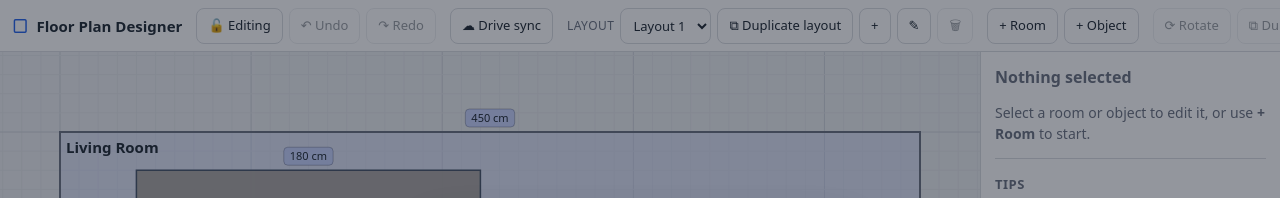
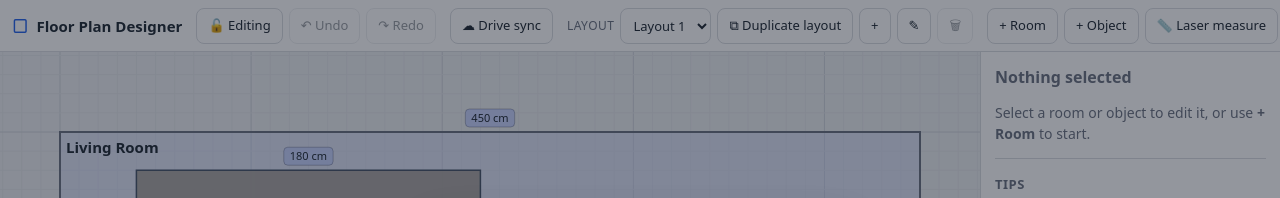
Before and after one commit to mchr3k/mchr3k.github.com, a Jekyll site: the page floorplan/index.html, which Jekyll copies as it is, in a window 1280 px wide. Shown: the top 198 px of the page. Built offline with Jekyll 4.4.1, drawn with Linux system fonts in a browser that asks for light colours; comment, search, counter and statistics services are not loaded; part of the change alters nothing that is shown.

Commit message:
Add a laser measure tool
New 'Laser measure' toolbar button beside '+ Object' toggles a measure
mode. In the mode all edge distance labels are hidden and a draggable
laser tool casts a ray that reports the distance, for cross-checking a
real laser reading. The right panel offers:
- Measure between walls (default) or between walls or objects
- Axis horizontal or vertical
- From one side to the other (full span) or from the tool
- Direction forwards/backwards (for the from-the-tool mode)

Wall distances follow the room outline, so cut-ins read closer and
cut-outs further; in 'walls or objects' mode the ray stops at furniture.
Click the button again (or Done) to exit.

```diff
--- a/floorplan/app.js
+++ b/floorplan/app.js
@@ -70,6 +70,12 @@
   }
   /** @type {{kind:'room'|'object', roomId:string, objId?:string}|null} */
   let selection = null;
+  // Laser-measure tool. When non-null the app is in laser mode: edge labels are
+  // hidden and a draggable "laser" casts a horizontal/vertical ray that reads the
+  // distance to the room walls (cut-in/out aware) — optionally stopping at
+  // objects. { x, y } world cm; target 'walls'|'objects'; axis 'h'|'v';
+  // dir 1 (forwards) | -1 (backwards); mode 'span' (side-to-side) | 'tool'.
+  let laser = null;
   // When locked, the canvas is view/select-only: dragging pans and edge labels
   // just select, so nothing can be moved or edited by accident. Pan/zoom and the
   // side panel still work. Defaults on per device (set in boot()).
@@ -347,6 +353,7 @@
     // The drag overlay goes above even the edge labels so it's always visible.
     if (dragLayer && dragLayer.childNodes.length) svg.appendChild(dragLayer);
     dragLayer = null;
+    if (laser) drawLaser();
     updateZoomSelect();
   }
 
@@ -856,6 +863,101 @@
       if ((a[0] <= x && b[0] > x) || (b[0] <= x && a[0] > x)) ys.push(a[1] + ((x - a[0]) / (b[0] - a[0])) * (b[1] - a[1]));
     }
     return ys;
+  }
+
+  // ---------------------------------------------------------------------------
+  // Laser measure
+  // ---------------------------------------------------------------------------
+  function toggleLaser() {
+    if (laser) {
+      laser = null;
+    } else {
+      selection = null;
+      const [cx, cy] = screenToWorld(wrap.clientWidth / 2, wrap.clientHeight / 2);
+      laser = { x: Math.round(cx), y: Math.round(cy), target: "walls", axis: "h", dir: 1, mode: "span" };
+    }
+    el("btn-laser").classList.toggle("active", !!laser);
+    render();
+    refreshPanel();
+  }
+
+  // Cast the laser ray and return { from, to (world cm), cm, room } or null.
+  function measureLaser() {
+    if (!laser) return null;
+    const room = state.rooms.find((r) => roomContainsPoint(r, laser.x, laser.y));
+    if (!room) return null;
+    const horiz = laser.axis === "h";
+    const lx = laser.x - room.x, ly = laser.y - room.y; // local cm
+    const poly = itemLocalGeometry(room).points;
+    let bounds = horiz ? polyCrossingsX(poly, ly) : polyCrossingsY(poly, lx);
+    if (laser.target === "objects") {
+      for (const o of room.objects || []) {
+        const a = objAABBAt(o, o.x, o.y);
+        if (horiz) { if (a.top < ly - 0.01 && a.bottom > ly + 0.01) bounds.push(a.left, a.right); }
+        else { if (a.left < lx - 0.01 && a.right > lx + 0.01) bounds.push(a.top, a.bottom); }
+      }
+    }
+    bounds = bounds.filter((v) => isFinite(v)).sort((p, q) => p - q);
+    const pos = horiz ? lx : ly;
+    let lo, hi;
+    if (laser.mode === "tool") {
+      if (laser.dir > 0) {
+        const ahead = bounds.filter((v) => v > pos + 0.01);
+        if (!ahead.length) return null;
+        lo = pos; hi = Math.min(...ahead);
+      } else {
+        const behind = bounds.filter((v) => v < pos - 0.01);
+        if (!behind.length) return null;
+        lo = Math.max(...behind); hi = pos;
+      }
+    } else {
+      const behind = bounds.filter((v) => v < pos - 0.01);
+      const ahead = bounds.filter((v) => v > pos + 0.01);
+      if (!behind.length || !ahead.length) return null;
+      lo = Math.max(...behind); hi = Math.min(...ahead);
+    }
+    if (hi - lo < 0.5) return null;
+    const from = horiz ? [room.x + lo, room.y + ly] : [room.x + lx, room.y + lo];
+    const to = horiz ? [room.x + hi, room.y + ly] : [room.x + lx, room.y + hi];
+    return { from, to, cm: Math.round(hi - lo), room };
+  }
+
+  function laserReadout() {
+    if (!laser) return "";
+    const m = measureLaser();
+    if (!m) return laser.mode === "tool"
+      ? "No wall ahead — place the tool in a room and aim into it."
+      : "Place the tool inside a room.";
+    return `${m.cm} cm  ·  ${(m.cm / 100).toFixed(2)} m`;
+  }
+
+  function drawLaser() {
+    const g = svgEl("g", { class: "laser" });
+    const m = measureLaser();
+    if (m) {
+      const [ax, ay] = worldToScreen(m.from[0], m.from[1]);
+      const [bx, by] = worldToScreen(m.to[0], m.to[1]);
+      const horiz = laser.axis === "h";
+      const tick = (x, y) => g.appendChild(svgEl("line", {
+        x1: horiz ? x : x - 6, y1: horiz ? y - 6 : y, x2: horiz ? x : x + 6, y2: horiz ? y + 6 : y,
+        stroke: "#dc2626", "stroke-width": 2, style: "pointer-events:none",
+      }));
+      g.appendChild(svgEl("line", { x1: ax, y1: ay, x2: bx, y2: by, stroke: "#dc2626", "stroke-width": 2, style: "pointer-events:none" }));
+      tick(ax, ay); tick(bx, by);
+      drawMeasureLabel(g, (ax + bx) / 2, (ay + by) / 2, m.cm);
+    }
+    const [tsx, tsy] = worldToScreen(laser.x, laser.y);
+    g.appendChild(svgEl("line", { x1: tsx - 11, y1: tsy, x2: tsx + 11, y2: tsy, stroke: "#dc2626", "stroke-width": 1, style: "pointer-events:none" }));
+    g.appendChild(svgEl("line", { x1: tsx, y1: tsy - 11, x2: tsx, y2: tsy + 11, stroke: "#dc2626", "stroke-width": 1, style: "pointer-events:none" }));
+    g.appendChild(svgEl("circle", { cx: tsx, cy: tsy, r: 8, fill: "#dc2626", "fill-opacity": 0.18, stroke: "#dc2626", "stroke-width": 2, "data-kind": "laser", style: "cursor:move" }));
+    svg.appendChild(g);
+  }
+
+  function drawMeasureLabel(g, x, y, cm) {
+    const txt = cm + " cm";
+    const wpx = measureText(txt, 12, 600) + 12;
+    g.appendChild(svgEl("rect", { x: x - wpx / 2, y: y - 10, width: wpx, height: 20, rx: 5, fill: "#fee2e2", "fill-opacity": 0.97, stroke: "#dc2626", "stroke-width": 1, style: "pointer-events:none" }));
+    g.appendChild(svgEl("text", { x, y: y + 4, "font-size": 12, "font-weight": 600, "text-anchor": "middle", fill: "#991b1b", "font-family": "system-ui, sans-serif", style: "pointer-events:none" }, txt));
   }
 
   // While dragging an object, show the clear distance from each of its sides to
@@ -1040,6 +1142,7 @@
   // object and edge label. Null when no drag is active.
   let dragLayer = null;
   function collectEdgeLabels(geo, roomId, objId, selected, tint) {
+    if (laser) return; // laser mode hides all edge distance labels
     if (objId == null ? !ui.roomEdges : !ui.objEdges) return;
     for (const e of geo.edges) {
       const [lx, ly] = e.labelScreen;
@@ -1146,6 +1249,19 @@
         cx: (pts[0][0] + pts[1][0]) / 2,
         cy: (pts[0][1] + pts[1][1]) / 2,
       };
+      return;
+    }
+
+    // Laser mode: a single pointer places/drags the laser tool (two fingers
+    // still pinch-zoom, handled above).
+    if (laser) {
+      try { svg.setPointerCapture(e.pointerId); } catch (_) {}
+      const [mx, my] = mousePos(e);
+      const [wx, wy] = screenToWorld(mx, my);
+      laser.x = Math.round(wx); laser.y = Math.round(wy);
+      drag = { type: "laser" };
+      render();
+      el("laser-readout").textContent = laserReadout();
       return;
     }
 
@@ -1257,6 +1373,14 @@
     if (!drag) return;
     const [mx, my] = mousePos(e);
 
+    if (drag.type === "laser") {
+      const [wx, wy] = screenToWorld(mx, my);
+      laser.x = Math.round(wx); laser.y = Math.round(wy);
+      render();
+      el("laser-readout").textContent = laserReadout();
+      return;
+    }
+
     if (drag.type === "pan") {
       // Below the tap threshold, keep it a tap (so a locked tap can select/
       // deselect without nudging the view).
@@ -1450,12 +1574,32 @@
   // Selection + property panel
   // ---------------------------------------------------------------------------
   function select(sel) {
+    // Selecting a real item leaves laser mode (so the panel shows the item).
+    if (laser && sel) { laser = null; el("btn-laser").classList.remove("active"); }
     selection = sel;
     render();
     refreshPanel();
   }
 
   function refreshPanel() {
+    const panelLaser = el("panel-laser");
+    if (laser) {
+      panelEmpty.hidden = true;
+      panelDetails.hidden = true;
+      panelLaser.hidden = false;
+      panel.classList.remove("collapsed");
+      el("laser-target").value = laser.target;
+      el("laser-axis").value = laser.axis;
+      el("laser-dir").value = String(laser.dir);
+      el("laser-mode").value = laser.mode;
+      el("laser-readout").textContent = laserReadout();
+      el("btn-rotate").disabled = true;
+      el("btn-duplicate").disabled = true;
+      el("btn-delete").disabled = true;
+      return;
+    }
+    panelLaser.hidden = true;
+
     const r = resolveSel();
     const hasSel = !!r;
     panelEmpty.hidden = hasSel;
@@ -3172,6 +3316,13 @@
   el("btn-redo").addEventListener("click", redo);
   el("btn-add-room").addEventListener("click", addRoom);
   el("btn-add-object").addEventListener("click", addObject);
+  el("btn-laser").addEventListener("click", toggleLaser);
+  el("btn-laser-done").addEventListener("click", () => { if (laser) toggleLaser(); });
+  const laserSet = (key, val) => { if (laser) { laser[key] = val; render(); el("laser-readout").textContent = laserReadout(); } };
+  el("laser-target").addEventListener("change", (e) => laserSet("target", e.target.value));
+  el("laser-axis").addEventListener("change", (e) => laserSet("axis", e.target.value));
+  el("laser-dir").addEventListener("change", (e) => laserSet("dir", parseInt(e.target.value, 10)));
+  el("laser-mode").addEventListener("change", (e) => laserSet("mode", e.target.value));
   el("btn-rotate").addEventListener("click", rotateSel);
   el("btn-duplicate").addEventListener("click", duplicateSel);
   el("btn-delete").addEventListener("click", deleteSel);
--- a/floorplan/index.html
+++ b/floorplan/index.html
@@ -35,6 +35,7 @@
       <div class="toolbar-group">
         <button id="btn-add-room" title="Add a new room">+ Room</button>
         <button id="btn-add-object" title="Add an object to the selected room">+ Object</button>
+        <button id="btn-laser" title="Laser measure: cross-check a real laser reading">📏 Laser measure</button>
       </div>
 
       <div class="toolbar-group">
@@ -103,6 +104,51 @@
             <li>Everything is auto-saved in this browser. Use Export to keep a copy.</li>
           </ul>
           <p class="small"><a href="privacy.html" target="_blank" rel="noopener">Privacy policy</a></p>
+        </div>
+
+        <div id="panel-laser" class="panel-section" hidden>
+          <div class="panel-head">
+            <h2>📏 Laser measure</h2>
+            <button id="btn-laser-done" type="button" class="panel-close" title="Exit laser measure">Done ✕</button>
+          </div>
+          <p class="muted small">
+            Drag the laser on the canvas to position it, then read off the distance to
+            cross-check a real laser measurement. Walls account for cut-ins and cut-outs.
+          </p>
+
+          <label class="field">
+            <span>Measure</span>
+            <select id="laser-target">
+              <option value="walls">Between walls</option>
+              <option value="objects">Between walls or objects</option>
+            </select>
+          </label>
+
+          <label class="field">
+            <span>Axis</span>
+            <select id="laser-axis">
+              <option value="h">Horizontal</option>
+              <option value="v">Vertical</option>
+            </select>
+          </label>
+
+          <label class="field">
+            <span>From</span>
+            <select id="laser-mode">
+              <option value="span">One side to the other</option>
+              <option value="tool">From the tool</option>
+            </select>
+          </label>
+
+          <label class="field">
+            <span>Direction (for “from the tool”)</span>
+            <select id="laser-dir">
+              <option value="1">Forwards</option>
+              <option value="-1">Backwards</option>
+            </select>
+          </label>
+
+          <p id="laser-readout" class="laser-readout"></p>
         </div>
 
         <div id="panel-details" class="panel-section" hidden>
--- a/floorplan/styles.css
+++ b/floorplan/styles.css
@@ -153,6 +153,22 @@ button.primary:hover:not(:disabled) {
   border-color: #f59e0b;
   color: #b45309;
   background: #fffbeb;
+}
+#btn-laser.active {
+  border-color: var(--danger);
+  color: #fff;
+  background: var(--danger);
+}
+.laser-readout {
+  margin: 12px 0 4px;
+  padding: 10px 12px;
+  border: 1px solid var(--danger);
+  border-radius: 8px;
+  background: #fee2e2;
+  color: #991b1b;
+  font-size: 17px;
+  font-weight: 700;
+  text-align: center;
 }
 
 #canvas {
```
